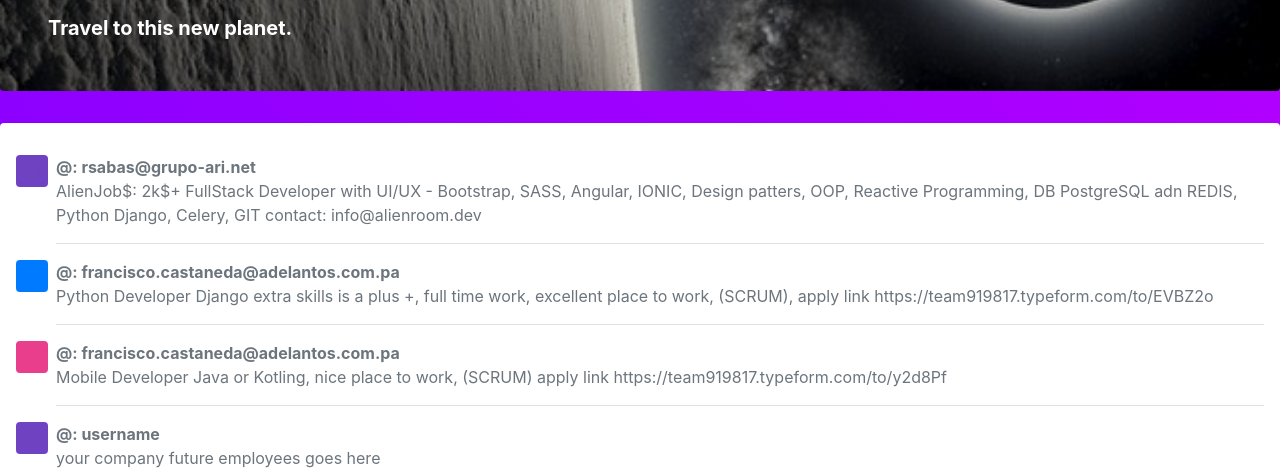
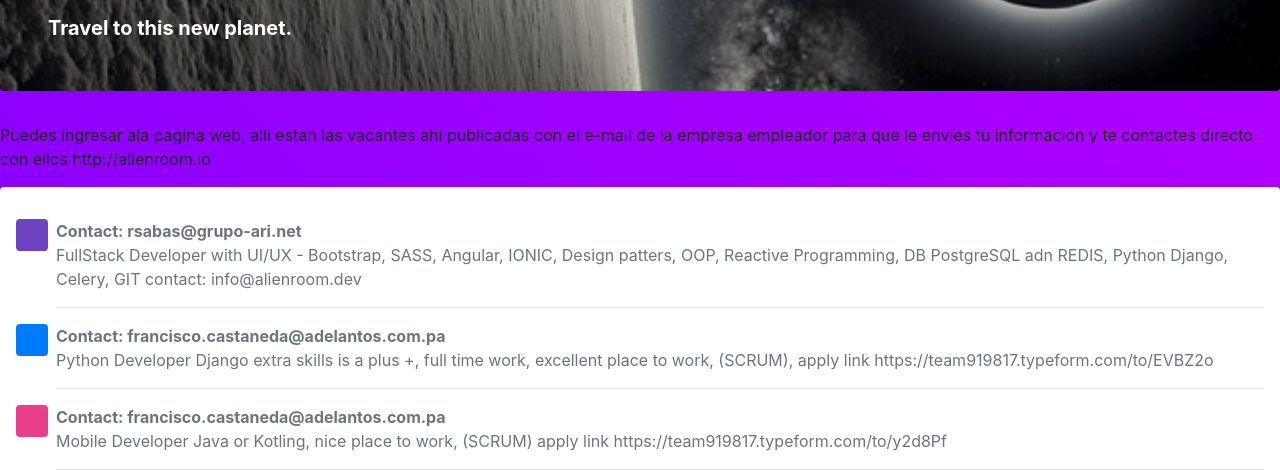
Before and after one commit to alienroom/ar-static-page-1, a plain HTML site: page index.html in a window 1280 px wide. Shown: the part 351-821 px from the top of the page. Drawn offline with nearby package versions, Linux system fonts and the light colour scheme.

Commit message:
fixing contact:

```diff
--- a/index.html
+++ b/index.html
@@ -66,7 +66,7 @@ ion-icon {
 
   <!-- Header ends here -->
 
-
+  Puedes ingresar ala pagina web, alli estan las vacantes ahi publicadas con el e-mail de la empresa empleador para que le envies tu informacion y te contactes directo con ellos http://alienroom.io
   <!-- IT JOBS starts here -->
   <!-- IT JOBS starts here -->
 
@@ -74,20 +74,20 @@ ion-icon {
       <div class="media text-muted pt-3">
         <svg class="bd-placeholder-img mr-2 rounded" width="32" height="32" xmlns="http://www.w3.org/2000/svg" preserveAspectRatio="xMidYMid slice" focusable="false" role="img" aria-label="Placeholder: 32x32"><title>Placeholder</title><rect width="100%" height="100%" fill="#6f42c1"/><text x="50%" y="50%" fill="#6f42c1" dy=".3em">32x32</text></svg>
         <p class="media-body pb-3 mb-0 lh-125 border-bottom border-gray">
-          <strong class="d-block text-gray-dark">@: rsabas@grupo-ari.net</strong>
-          AlienJob$: 2k$+ FullStack Developer with UI/UX - Bootstrap, SASS, Angular, IONIC, Design patters, OOP, Reactive Programming, DB PostgreSQL adn REDIS, Python Django, Celery, GIT contact: info@alienroom.dev
+          <strong class="d-block text-gray-dark">Contact: rsabas@grupo-ari.net</strong>
+          FullStack Developer with UI/UX - Bootstrap, SASS, Angular, IONIC, Design patters, OOP, Reactive Programming, DB PostgreSQL adn REDIS, Python Django, Celery, GIT contact: info@alienroom.dev
       </div>
       <div class="media text-muted pt-3">
         <svg class="bd-placeholder-img mr-2 rounded" width="32" height="32" xmlns="http://www.w3.org/2000/svg" preserveAspectRatio="xMidYMid slice" focusable="false" role="img" aria-label="Placeholder: 32x32"><title>Placeholder</title><rect width="100%" height="100%" fill="#007bff"/><text x="50%" y="50%" fill="#007bff" dy=".3em">32x32</text></svg>
         <p class="media-body pb-3 mb-0 lh-125 border-bottom border-gray">
-          <strong class="d-block text-gray-dark">@: francisco.castaneda@adelantos.com.pa</strong>
+          <strong class="d-block text-gray-dark">Contact: francisco.castaneda@adelantos.com.pa</strong>
           Python Developer Django extra skills is a plus +, full time work, excellent place to work, (SCRUM), apply link https://team919817.typeform.com/to/EVBZ2o
         </p>
       </div>
       <div class="media text-muted pt-3">
         <svg class="bd-placeholder-img mr-2 rounded" width="32" height="32" xmlns="http://www.w3.org/2000/svg" preserveAspectRatio="xMidYMid slice" focusable="false" role="img" aria-label="Placeholder: 32x32"><title>Placeholder</title><rect width="100%" height="100%" fill="#e83e8c"/><text x="50%" y="50%" fill="#e83e8c" dy=".3em">32x32</text></svg>
         <p class="media-body pb-3 mb-0 lh-125 border-bottom border-gray">
-          <strong class="d-block text-gray-dark">@: francisco.castaneda@adelantos.com.pa</strong>
+          <strong class="d-block text-gray-dark">Contact: francisco.castaneda@adelantos.com.pa</strong>
           Mobile Developer Java or Kotling, nice place to work, (SCRUM) apply link https://team919817.typeform.com/to/y2d8Pf
         </p>
       </div>
```
